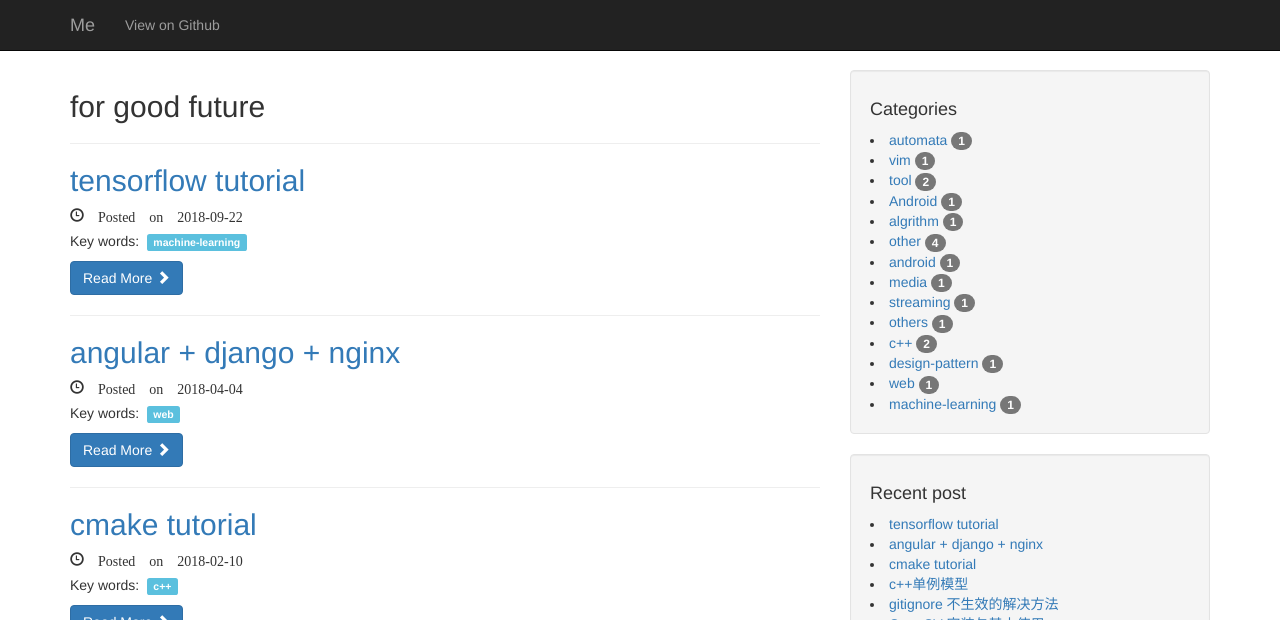
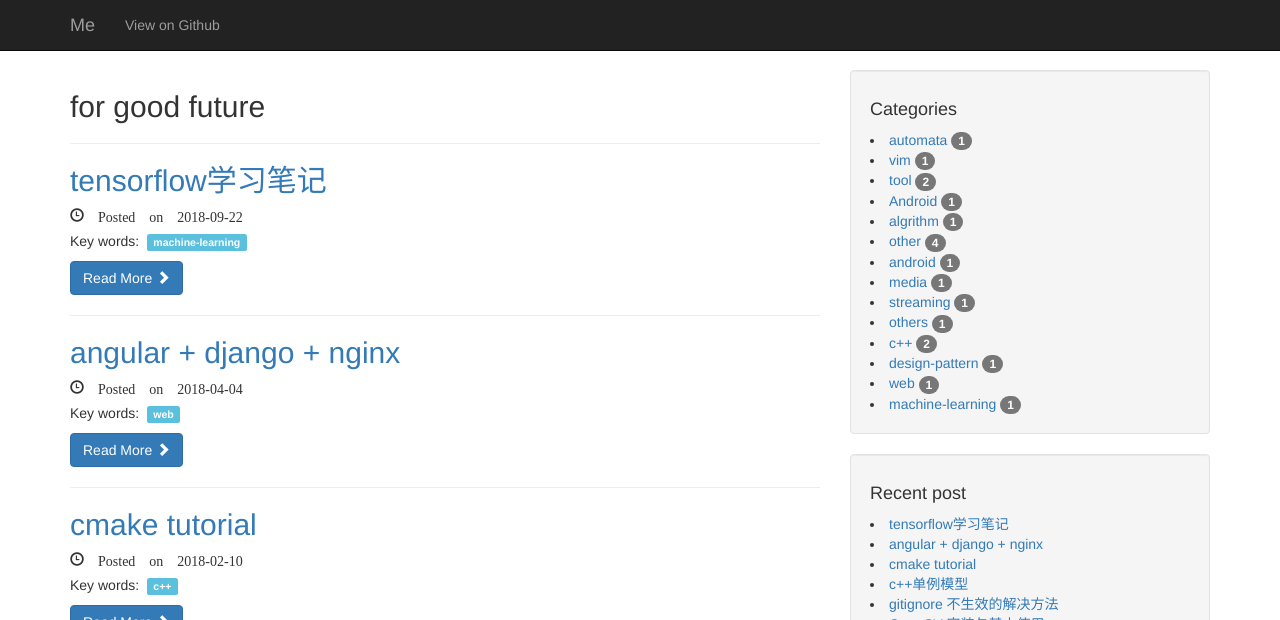
Before and after one commit to SnailTowardThesun/SnailTowardThesun.github.io, a Jekyll site: the page built from index.html, in a window 1280 px wide and 900 px high. Shown: the top 620 px of the window. Built offline with Jekyll 4.4.1, drawn with Linux system fonts in a browser that asks for light colours; nearby versions of some CDN libraries; the list of posts is cut into pages by our own code; comment, search, counter and statistics services are not loaded.

Commit message:
change article name

```diff
--- a/_posts/2018-09-22-tensorflow-tutorial.md
+++ b/_posts/2018-09-22-tensorflow-tutorial.md
@@ -1,6 +1,6 @@
 ---
 layout: article
-title: tensorflow tutorial
+title: tensorflow学习笔记
 categories: machine-learning
 ---
 
```
